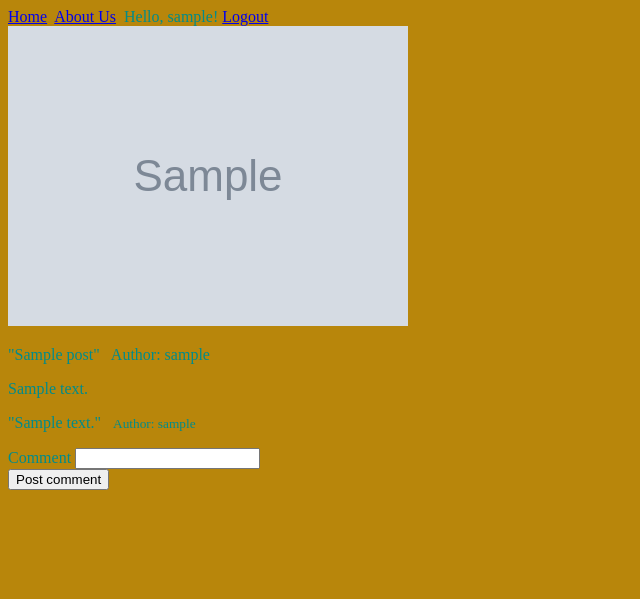
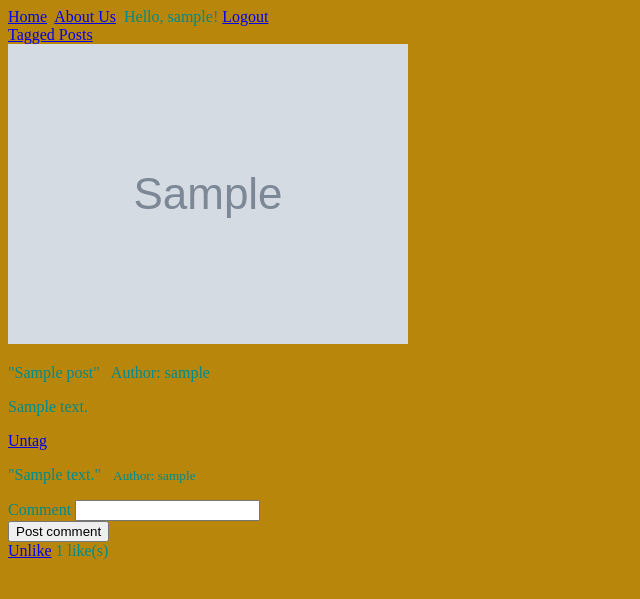
Before and after one commit to CurtisMills/TestRepo, a Flask app: page /post/1 in a window 1280 px wide. Shown: the top 599 px of the page, without its empty margins (0-640 px from the left). Run offline with Flask 2, Linux system fonts and the light colour scheme; a user stored in the database is signed in; tables that the repository leaves empty hold one stand-in row (values such as "Sample post"); grey boxes marked "Sample" are stand-in pictures; parts of the project's set-up code (start-up, migrations or seed data) failed here and were passed over.

Commit message:
Added like and tagging functionality

```diff
--- a/blog/models.py
+++ b/blog/models.py
@@ -6,6 +6,8 @@ from blog import db
 
 
 class Post(db.Model):
+    __tablename__ = 'post'
+    __searchable__ = ['title', 'content']
     id = db.Column(db.Integer, primary_key=True)
     date = db.Column(db.DateTime, nullable=False, default=datetime.utcnow)
     title = db.Column(db.Text, nullable=False)
@@ -13,12 +15,17 @@ class Post(db.Model):
     image_file = db.Column(db.String(40), nullable=False,
                            default='default.jpg')
     author_id = db.Column(db.Integer, db.ForeignKey('user.id'), nullable=False)
+    likes = db.relationship(
+        'Liked',
+        foreign_keys='Liked.post_id',
+        backref='post', lazy='dynamic')
 
     def __repr__(self):
         return f"Post('{self.date}', '{self.title}', '{self.content}')"
 
 
 class User(UserMixin, db.Model):
+    __tablename__ = 'user'
     id = db.Column(db.Integer, primary_key=True)
     username = db.Column(db.String(15), unique=True, nullable=False)
     first_name = db.Column(db.String(20))
@@ -29,6 +36,15 @@ class User(UserMixin, db.Model):
     post = db.relationship('Post', backref='user', lazy=True)
     comment = db.relationship('Comment', backref='user', lazy=True)
     is_admin = db.Column(db.Boolean, nullable=False, default=False)
+    liked = db.relationship(
+        'Liked',
+        foreign_keys='Liked.user_id',
+        backref='user', lazy='dynamic')
+    tagged_post = db.relationship(
+        'Tagged',
+        foreign_keys='Tagged.user_id',
+        backref='user', lazy='dynamic')
+
 
     def __repr__(self):
         return f"User('{self.username}', '{self.email}')"
@@ -44,13 +60,49 @@ class User(UserMixin, db.Model):
     def verify_password(self, password):
         return check_password_hash(self.password_hash, password)
 
+    def like_post(self, post):
+        if not self.has_liked(post):
+            like = Liked(user_id=self.id, post_id=post.id)
+            db.session.add(like)
+
+    def unlike_post(self, post):
+        if self.has_liked(post):
+            Liked.query.filter_by(
+                user_id=self.id,
+                post_id=post.id).delete()
+
+    def has_liked(self, post):
+        return Liked.query.filter(
+            Liked.user_id == self.id,
+            Liked.post_id == post.id).count() > 0
+
+    def tag_post(self, post):
+        if not self.has_tagged(post):
+            tag = Tagged(user_id=self.id, post_id=post.id)
+            db.session.add(tag)
+
+    def untag_post(self, post):
+        if self.has_tagged(post):
+            Tagged.query.filter_by(
+                user_id=self.id,
+                post_id=post.id).delete()
+
+    def has_tagged(self, post):
+        return Tagged.query.filter(
+            Tagged.user_id == self.id,
+            Tagged.post_id == post.id).count() >  0
+
+    @property
+    def view_tagged_posts(self):
+        return Post.query.join(Tagged, Tagged.post_id == Post.id)\
+            .filter(Tagged.user_id == self.id).all()
 
 @login_manager.user_loader
 def load_user(user_id):
     return User.query.get(int(user_id))
 
-
 class Comment(db.Model):
+    __tablename__ = 'comment'
     id = db.Column(db.Integer, primary_key=True)
     date = db.Column(db.DateTime, nullable=False, default=datetime.utcnow)
     content = db.Column(db.Text, nullable=False)
@@ -63,3 +115,15 @@ class Comment(db.Model):
 
     def __repr__(self):
         return f"Post('{self.date}', '{self.content}')"
+
+class Liked(db.Model):
+    __tablename__='liked'
+    id = db.Column(db.Integer, primary_key=True)
+    post_id = db.Column(db.Integer, db.ForeignKey('post.id'))
+    user_id = db.Column(db.Integer, db.ForeignKey('user.id'))
+
+class Tagged(db.Model):
+    __tablename__='tagged'
+    id = db.Column(db.Integer, primary_key=True)
+    post_id = db.Column(db.Integer, db.ForeignKey('post.id'))
+    user_id = db.Column(db.Integer, db.ForeignKey('user.id'))
--- a/blog/routes.py
+++ b/blog/routes.py
@@ -3,6 +3,8 @@ from blog import app, db
 from blog.models import User, Post, Comment
 from blog.forms import RegistrationForm, LoginForm, CommentForm
 from flask_login import login_user, logout_user, login_required, current_user
+from sqlalchemy import or_
+from markupsafe import escape
 
 
 @app.route("/")
@@ -30,6 +32,7 @@ def register():
                     email=form.email.data, password=form.password.data)
         db.session.add(user)
         db.session.commit()
+        flash('Registration Successful.')
         return redirect(url_for('home'))
     return render_template('register.html', title='Register', form=form)
 
@@ -82,3 +85,43 @@ def post_comment(post_id):
 
     comments = Comment.query.filter(Comment.post_id == post.id)
     return render_template('post.html', post=post, comments=comments, form=form)
+
+@app.route("/search")
+def search():
+
+    keyword = escape(request.form.get("keyword"))
+    posts = Post.query.filter((Post.title.like(f'%{keyword}%'))).all()
+
+    if posts is None:
+        return render_template('home.html')
+
+    return render_template('search.html', title='Search', posts=posts)
+
+@app.route('/like/<int:post_id>/<action>')
+@login_required
+def post_like(post_id, action):
+    post = Post.query.filter_by(id=post_id).first_or_404()
+    if action == 'like':
+        current_user.like_post(post)
+        db.session.commit()
+    if action == 'unlike':
+        current_user.unlike_post(post)
+        db.session.commit()
+    return redirect(request.referrer)
+
+@app.route('/tag/<int:post_id>/<action>')
+@login_required
+def post_tag(post_id, action):
+    post = Post.query.filter_by(id=post_id).first_or_404()
+    if action == 'tag':
+        current_user.tag_post(post)
+        db.session.commit()
+    if action == 'untag':
+        current_user.untag_post(post)
+        db.session.commit()
+    return redirect(request.referrer)
+
+@app.route('/tagged_posts')
+@login_required
+def view_tagged():
+    return render_template('tagged_post.html', tags=current_user.view_tagged_posts)
--- a/blog/templates/home.html
+++ b/blog/templates/home.html
@@ -7,5 +7,6 @@
     <img src="{{ url_for('static', filename='img/' + post.image_file) }}">
 </a>
 <p>{{ post.content }}</p>
+{{ post.likes.count() }} likes
 {% endfor %}
 {% endblock content %}
--- a/blog/templates/layout.html
+++ b/blog/templates/layout.html
@@ -31,6 +31,9 @@
                 {% endif %}
                 {% endwith %}
         </div>
+        {% if current_user.is_authenticated %}
+        <a href="{{ url_for('view_tagged') }}" class="header">Tagged Posts</a>
+        {% endif %}
     </div>
 
     <div id="content">
--- a/blog/templates/post.html
+++ b/blog/templates/post.html
@@ -3,6 +3,14 @@
 <img src="{{ url_for('static', filename='img/' + post.image_file) }}">
 <p>"{{ post.title }}" &nbsp; Author: {{ post.user.username }}</p>
 <p>{{ post.content }}</p>
+
+{% if current_user.is_authenticated %}
+{% if current_user.has_tagged(post) %}
+<a href="{{ url_for('post_tag', post_id=post.id, action='untag') }}">Untag</a>
+{% else %}
+<a href="{{ url_for('post_tag', post_id=post.id, action='tag') }}">Tag</a>
+{% endif %}
+{% endif %}
 
 {% for comment in comments %}
 <p>"{{ comment.content }}" &nbsp <small>Author: {{ comment.user.username }}</small></p>
@@ -20,4 +28,14 @@
     </div>
 </form>
 
+{% if current_user.is_authenticated %}
+{% if current_user.has_liked(post) %}
+<a href="{{ url_for('post_like', post_id=post.id, action='unlike') }}">Unlike</a>
+{% else %}
+<a href="{{ url_for('post_like', post_id=post.id, action='like') }}">Like</a>
+{% endif %}
+{% endif %}
+
+{{ post.likes.count() }} like(s)
+
 {% endblock content %}
```
Also changed, not shown: blog/templates/tagged_post.html (added, +12 -0 lines).
